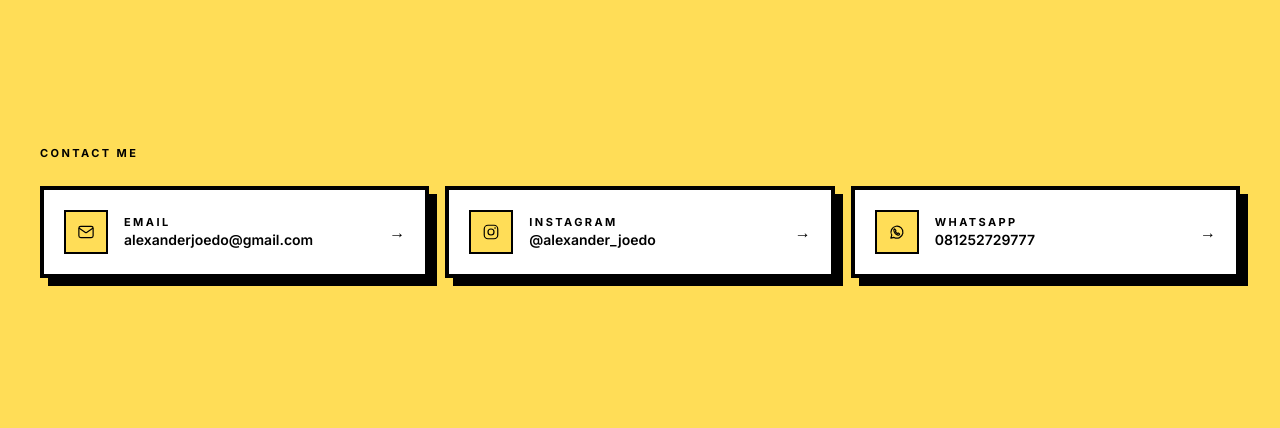
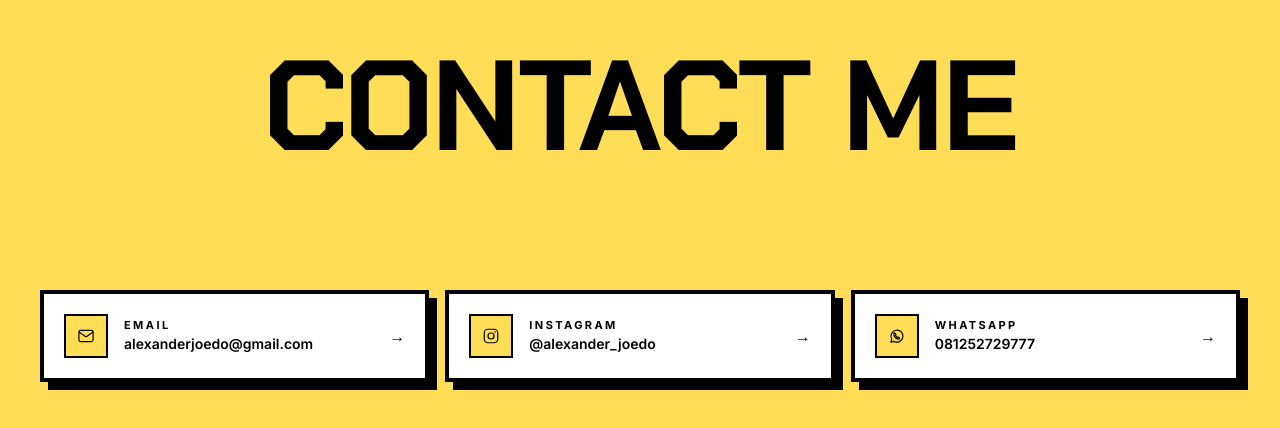
Before and after one commit to cena135/chiyu-porto, a Next.js app: page /demo/neo in a window 1280 px wide. Shown: the part 1738-2166 px from the top of the page. Built offline with nearby package versions, Linux system fonts and the light colour scheme; no server answers; the database is empty; a web font is replaced by a local one.

Commit message:
Replace small contact eyebrow text with theme-adaptive giant display text

```diff
--- a/src/components/themes/ThemeSections.tsx
+++ b/src/components/themes/ThemeSections.tsx
@@ -122,7 +122,17 @@ export function KontakBlok({
 }) {
   return (
     <section id="contact" className="mt-32 flex min-h-screen flex-col justify-center py-20 pb-32 md:mt-48">
-      <span className="eyebrow">{judul}</span>
+      <motion.div
+        initial={{ opacity: 0, scale: 0.95, y: 30 }}
+        whileInView={{ opacity: 1, scale: 1, y: 0 }}
+        viewport={{ once: true, amount: 0.3 }}
+        transition={{ type: "spring", stiffness: 100, damping: 20 }}
+        className="mb-16 text-center md:mb-24"
+      >
+        <h2 className="display text-[clamp(3.5rem,10vw,8rem)] leading-[0.9] tracking-tight">
+          {judul}
+        </h2>
+      </motion.div>
       <div className={kelas.wadah ?? "mt-6 grid grid-cols-1 gap-4 md:grid-cols-3"}>
         {kontak.map((k, i) => (
           <motion.a
```
